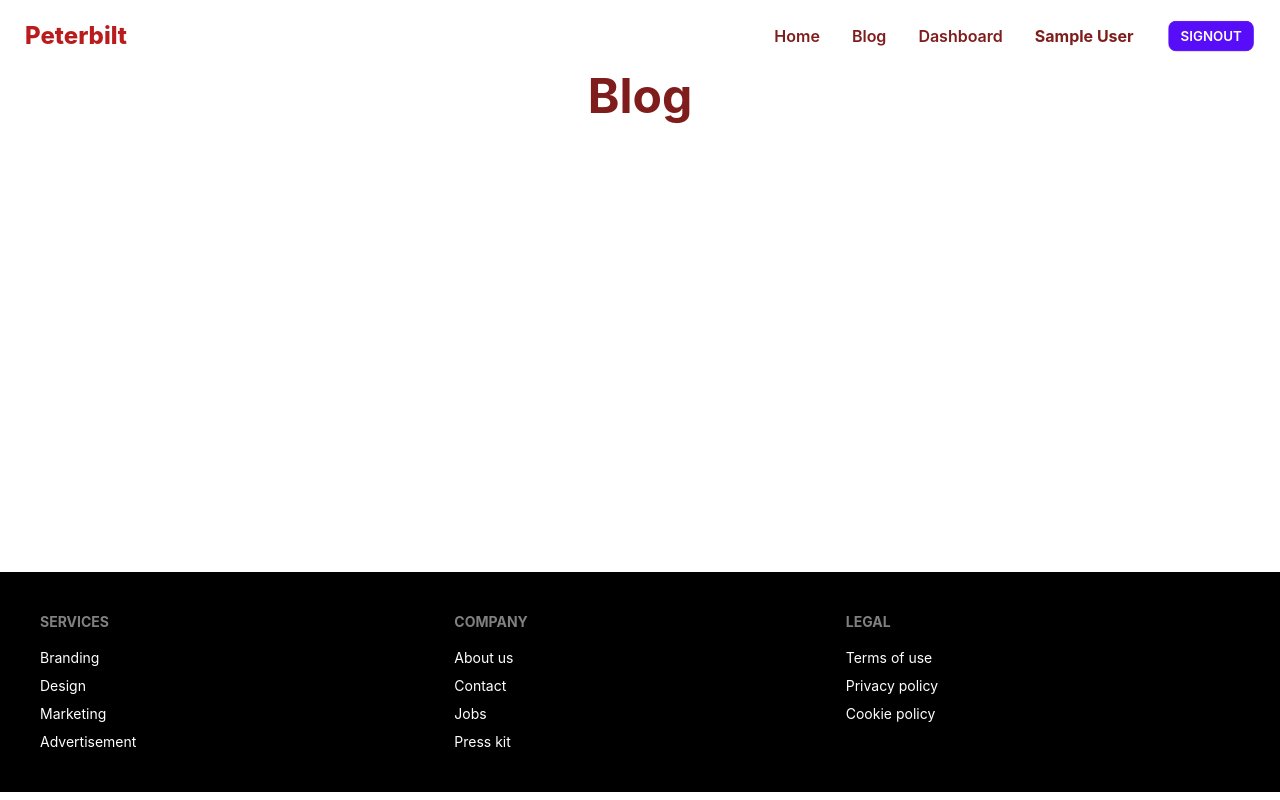
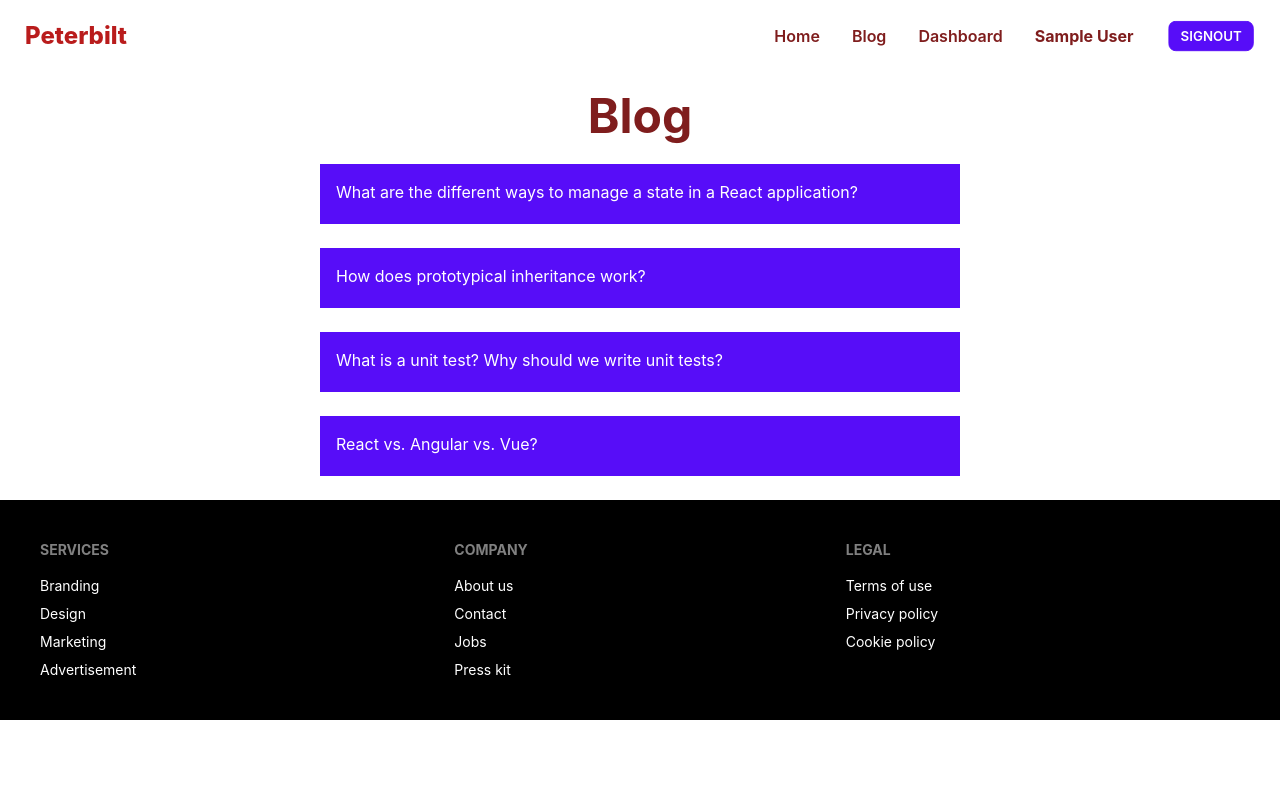
Before and after one commit to fahimshahrairakash03/peterbilt-client, a React (Create React App) app: page /blog in a window 1280 px wide. Built offline with nearby package versions, Linux system fonts and the light colour scheme; no server answers; sample sign-in values are in the browser's storage.

Commit message:
blog added

```diff
--- a/src/Pages/Blog/Blog.js
+++ b/src/Pages/Blog/Blog.js
@@ -3,9 +3,154 @@ import React from "react";
 const Blog = () => {
   return (
     <div>
-      <h1 className="h-[500px] text-5xl text-center text-red-900 font-bold ">
+      <h1 className=" my-5 text-5xl text-center text-red-900 font-bold ">
         Blog
       </h1>
+
+      <div className="w-1/2 mx-auto my-6">
+        <div className="collapse">
+          <input type="checkbox" className="peer" />
+          <div className="collapse-title bg-primary text-primary-content peer-checked:bg-secondary peer-checked:text-secondary-content">
+            What are the different ways to manage a state in a React
+            application?
+          </div>
+          <div className="collapse-content bg-primary text-primary-content peer-checked:bg-secondary peer-checked:text-secondary-content">
+            <p>
+              We can use URL to store some data e.g. The id of the current item,
+              being viewed Filter parameters Pagination offset and limit Sorting
+              data Keeping such data in the URL allows users to share deep links
+              with others.
+              <br />
+              <br />
+              Web Storage The second option is to store the state in the browser
+              via web storage. This is useful when we want to persist state
+              between reloads and reboots. Examples include cookies, local
+              storage, and IndexedDB. These are native browser technologies.
+              <br />
+              <br />
+              Local State The third option is to use store state locally. It is
+              useful when one component needs the state. Examples include a
+              toggle button, a form, etc.
+              <br />
+              <br />
+              Lifted State The Fourth option is to define the state in the
+              parent component. Often, the same state is used across multiple
+              components. In those cases, it is useful to lift the state to a
+              common parent.
+              <br />
+              <br />
+              Derived State The fifth option is to compute the new state based
+              on the available state and we do not need to declare a state at
+              all. If there are existing values that can be composed to give us
+              the information we need, then we can calculate that information on
+              each render instead of storing it. Some examples include calling .
+            </p>
+          </div>
+        </div>
+      </div>
+      <div className="w-1/2 mx-auto my-6">
+        <div className="collapse">
+          <input type="checkbox" className="peer" />
+          <div className="collapse-title bg-primary text-primary-content peer-checked:bg-secondary peer-checked:text-secondary-content">
+            How does prototypical inheritance work?
+          </div>
+          <div className="collapse-content bg-primary text-primary-content peer-checked:bg-secondary peer-checked:text-secondary-content">
+            <p>
+              The Prototypal Inheritance is a feature in javascript used to add
+              methods and properties in objects. It is a method by which an
+              object can inherit the properties and methods of another object.
+              Traditionally, in order to get and set the [[Prototype]] of an
+              object, we use Object. getPrototypeOf and Object.
+            </p>
+          </div>
+        </div>
+      </div>
+      <div className="w-1/2 mx-auto my-6">
+        <div className="collapse">
+          <input type="checkbox" className="peer" />
+          <div className="collapse-title bg-primary text-primary-content peer-checked:bg-secondary peer-checked:text-secondary-content">
+            What is a unit test? Why should we write unit tests?
+          </div>
+          <div className="collapse-content bg-primary text-primary-content peer-checked:bg-secondary peer-checked:text-secondary-content">
+            <p>
+              A unit test is a way of testing a unit - the smallest piece of
+              code that can be logically isolated in a system.
+              <br />
+              We should write unit tests as Well-written unit tests act as
+              documentation for your code. Any developer can quickly look at
+              your tests and know the purpose of your functions. It simplifies
+              the debugging process. Unit testing is an integral part of extreme
+              programming.
+            </p>
+          </div>
+        </div>
+      </div>
+      <div className="w-1/2 mx-auto my-6">
+        <div className="collapse">
+          <input type="checkbox" className="peer " />
+          <div className="  collapse-title bg-primary text-primary-content peer-checked:bg-secondary peer-checked:text-secondary-content">
+            React vs. Angular vs. Vue?
+          </div>
+          <div className="  collapse-content bg-primary text-primary-content peer-checked:bg-secondary peer-checked:text-secondary-content">
+            <p>
+              Angular vs React
+              <br />
+              <br />
+              If the choice you’re making is based on Angular vs React alone,
+              then you’ll simply need to consider the pros and cons discussed
+              for those libraries in this post. But overall, keep in mind that
+              both libraries can be used for mobile and web apps, while Angular
+              is generally better for more complex apps that are
+              enterprise-ready. React often requires extra modules and
+              components, which keeps the core library small, but means there’s
+              extra work involved when incorporating outside tools. Angular, on
+              the other hand, is more of a full-fledged solution that doesn’t
+              require extras like React often does, though it does have a
+              steeper learning curve for its core compared to React. React is
+              more suitable for intermediate to advanced JavaScript developers
+              who are familiar with concepts from ES6 and up, while Angular
+              favors those same developers who are also familiar with
+              TypeScript.
+              <br />
+              <br />
+              React vs Vue
+              <br />
+              <br />
+              The choice between React vs Vue is often debated and it’s not an
+              easy one. Vue has a vibrant and ever-growing community and has
+              taken over popularity vs. React in many respects. React developers
+              are still churning out lots of new components and extras, so
+              there’s no sign that React is on the decline either. Vue is
+              generally more suited to smaller, less complex apps and is easier
+              to learn from scratch compared to React. Vue can be easier to
+              integrate into new or existing projects and many feel its use of
+              HTML templates along with JSX is an advantage. Overall, Vue might
+              be the best choice if you’re a newer developer and not as familiar
+              with advanced JavaScript concepts, while React is quite well
+              suited for experienced programmers and developers who have worked
+              with object-oriented JavaScript, functional JavaScript, and
+              similar concepts.
+              <br />
+              <br />
+              Angular vs Vue
+              <br />
+              <br />
+              In most cases, you probably wouldn’t be deciding between only
+              Angular and Vue. They are vastly different libraries with very
+              different feature sets and learning curves. Vue is the clear
+              choice for less experienced developers, and Angular would be
+              preferred for those working on larger apps. A large library like
+              Angular would require more diligence in keeping up with what’s
+              new, while Vue would be less demanding in this regard and the fact
+              that the two most recent major releases of Vue are in separate
+              repositories helps. It should also be noted that Vue was created
+              by a developer who formerly worked on Angular for Google, so
+              that’s another thing to keep in mind, though that wouldn’t have a
+              huge impact on your decision.
+            </p>
+          </div>
+        </div>
+      </div>
     </div>
   );
 };
```
